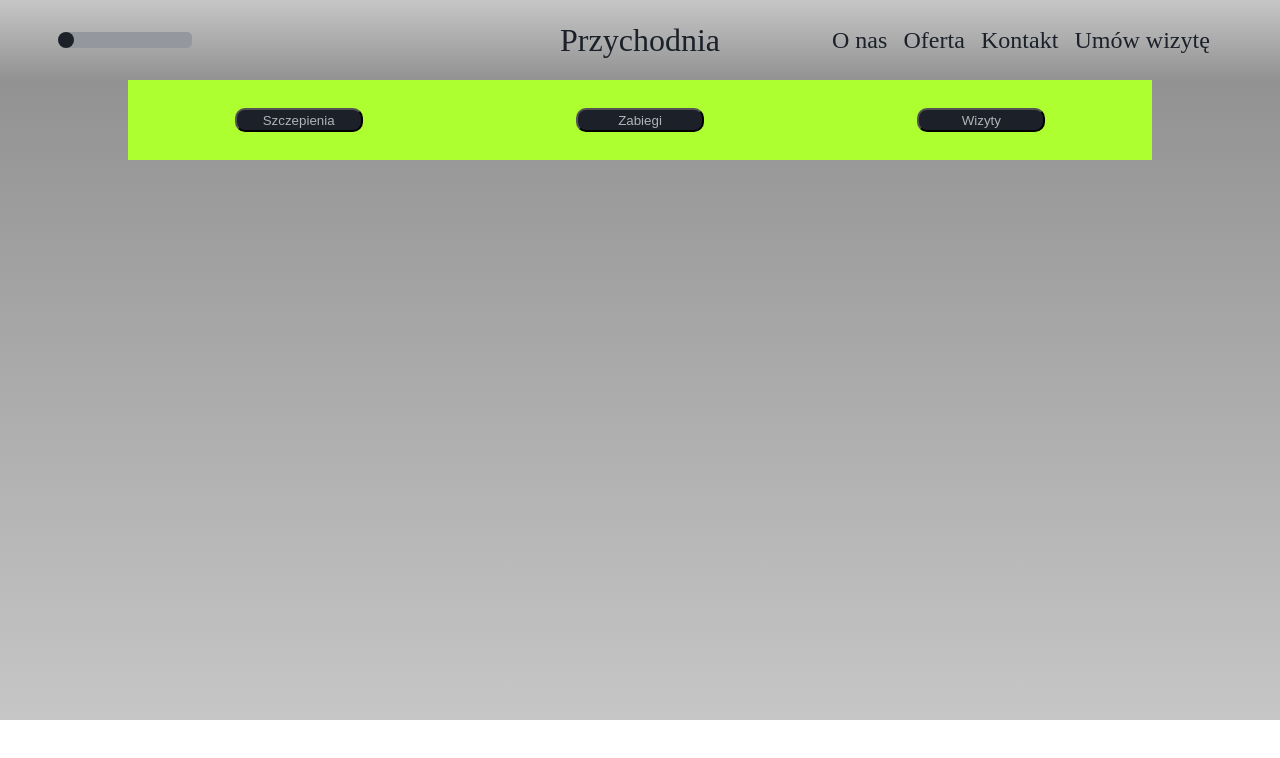
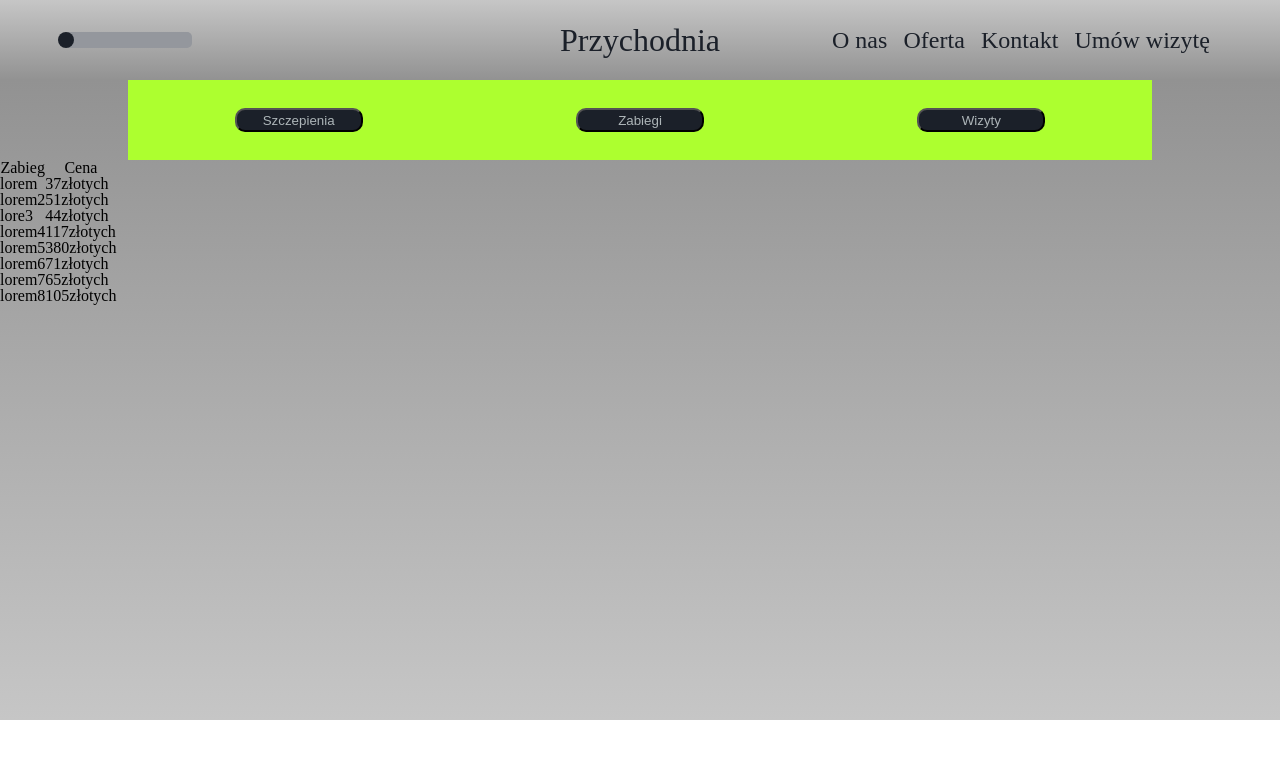
Before and after one commit to Kadavi95/ProjectMiniWeb, a React (Create React App) app: page /treatment in a window 1280 px wide. Shown: the top 758 px of the page. Built offline with nearby package versions, Linux system fonts and the light colour scheme.

Commit message:
table done

```diff
--- a/src/Components/pages/innerPages/Treatment.js
+++ b/src/Components/pages/innerPages/Treatment.js
@@ -1,48 +1,59 @@
-import React from 'react';
+import React from "react";
 
 const procedures = [
   {
-        name: 'lorem',
-        price: '37',
+    name: "lorem",
+    price: "37",
   },
   {
-        name: 'lorem2',
-        price: '51',
+    name: "lorem2",
+    price: "51",
   },
   {
-        name: 'lore3',
-        price: '44',
+    name: "lore3",
+    price: "44",
   },
   {
-        name: 'lorem4',
-        price: '117',
+    name: "lorem4",
+    price: "117",
   },
   {
-        name: 'lorem5',
-        price: '380',
+    name: "lorem5",
+    price: "380",
   },
   {
-        name: 'lorem6',
-        price: '71',
+    name: "lorem6",
+    price: "71",
   },
   {
-        name: 'lorem7',
-        price: '65',
+    name: "lorem7",
+    price: "65",
   },
   {
-        name: 'lorem8',
-        price: '105',
-    }
-]
+    name: "lorem8",
+    price: "105",
+  },
+];
+const currencyName = 'złotych'
+const Treatment = () => {
+    const singleItem = procedures.map(({name, price}) => (
+        <tr>
+            <td>{name}</td>
+            <td>{price}{currencyName}</td>
+        </tr>
+    ))
+  return (
+    <>
+      <table>
+        <tr>
+          <th>Zabieg</th>
+          <th>Cena</th>
+        </tr>
+        {singleItem}
 
-
-
-
-
-
-
-const Treatment = () => {
-    return ( <> </> );
-}
+      </table>
+    </>
+  );
+};
 
 export default Treatment;
```
Lines whose indentation alone changed are shown as unchanged.
